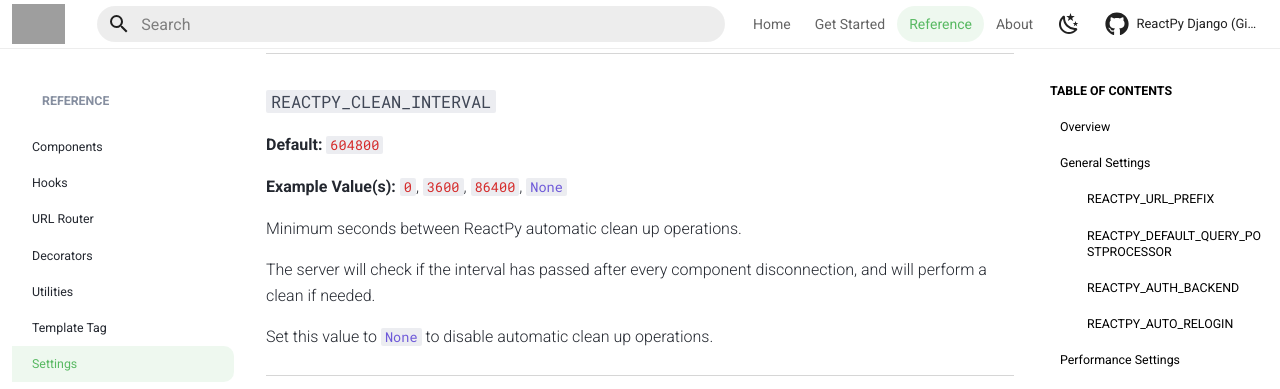
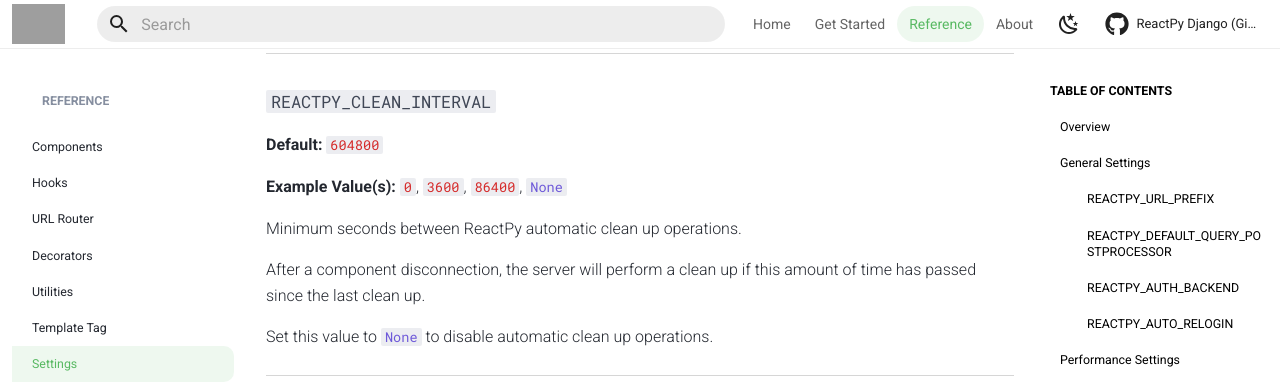
Before and after one commit to reactive-python/reactpy-django, an MkDocs documentation site: the page built from docs/src/reference/settings.md, in a window 1280 px wide and 900 px high, scrolled down 5021 px. Shown: the top 389 px of the window. Built offline with MkDocs 1.6.1 and Material for MkDocs 9.7.7, drawn with Linux system fonts in a browser that asks for light colours; comment, search, counter and statistics services are not loaded; the version menu is left out; grey boxes are pictures that could not be loaded.

Commit message:
Clearer REACTPY_CLEAN_INTERVAL descriptipn

```diff
--- a/docs/src/reference/settings.md
+++ b/docs/src/reference/settings.md
@@ -232,7 +232,7 @@ Use `#!python 0` to not store any session data.
 
 Minimum seconds between ReactPy automatic clean up operations.
 
-The server will check if the interval has passed after every component disconnection, and will perform a clean if needed.
+After a component disconnection, the server will perform a clean up if this amount of time has passed since the last clean up.
 
 Set this value to `#!python None` to disable automatic clean up operations.
 
```
